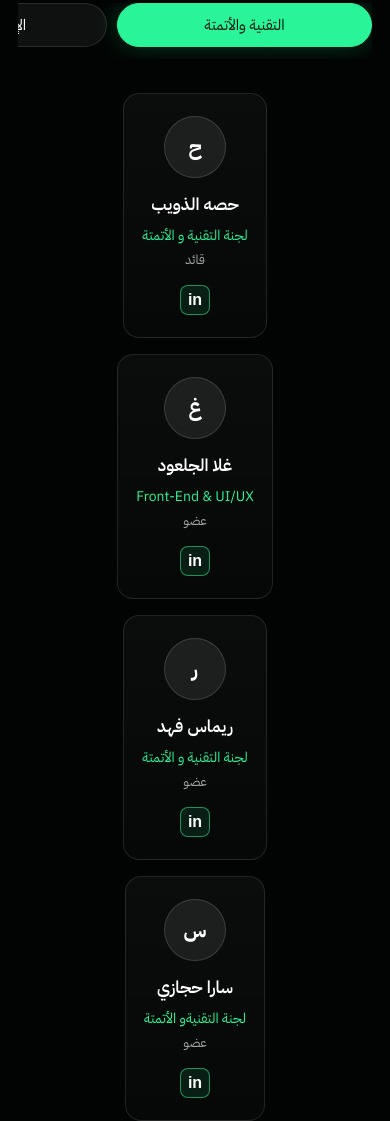
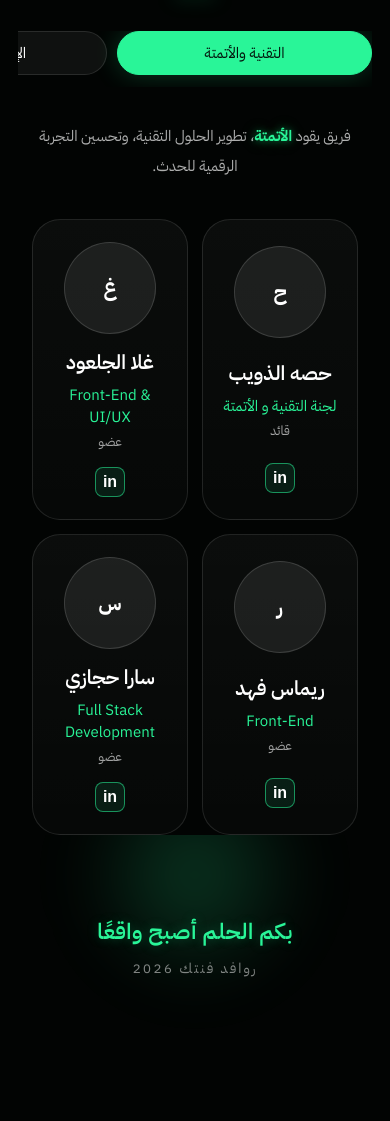
Before and after one commit to Ghalasaab/rawafedfintech-recap, a plain HTML site: page index.html in a window 390 px wide. Shown: the part 4132-5253 px from the top of the page. After the commit the page ends 5161 px from the top, so only its background shows below. Drawn offline with Linux system fonts and the light colour scheme.

Commit message:
update teams descriptions

```diff
--- a/index.html
+++ b/index.html
@@ -149,11 +149,40 @@
         <button class="filter" data-filter="all">الكل</button>
       </div>
 
+      <div class="committee-description">
+
+        <p class="committee-text active" data-desc="tech">
+          فريق يقود <span>الأتمتة</span>، تطوير الحلول التقنية،
+          وتحسين التجربة الرقمية للحدث.
+        </p>
+
+        <p class="committee-text" data-desc="media">
+          فريق يصنع <span>المحتوى</span> ويوثق تفاصيل الحدث
+          بصياغة بصرية وإبداعية مؤثرة.
+        </p>
+
+        <p class="committee-text" data-desc="pr">
+          فريق يهتم بـ <span>العلاقات</span>، التواصل،
+          وتجربة الضيوف والشركاء.
+        </p>
+
+        <p class="committee-text" data-desc="marketing">
+          فريق يقود <span>التسويق</span> وبناء الهوية
+          والوصول للجمهور بطريقة ملهمة.
+        </p>
+
+        <p class="committee-text" data-desc="all">
+          جميع الفرق اجتمعت لصناعة <span>أثر</span>
+          وتجربة تليق بروافد فنتك.
+        </p>
+
+      </div>
+
       <div class="team-grid" id="teamGrid">
         <article class="team-card" data-team="tech"><div class="mini-avatar">ح</div><div><h3>حصه الذويب</h3><p>لجنة التقنية و الأتمتة</p><span>قائد</span></div><a class="linkedin" href="https://www.linkedin.com/in/hessa-althuwaib-870742325?utm_source=share_via&utm_content=profile&utm_medium=member_ios" target="_blank" rel="noreferrer">in</a></article>
         <article class="team-card" data-team="tech"><div class="mini-avatar">غ</div><div><h3>غلا الجلعود</h3><p>Front-End & UI/UX</p><span>عضو</span></div><a class="linkedin" href="https://www.linkedin.com/in/ghala-aljaloud-b377802b9/" target="_blank" rel="noreferrer">in</a></article>
-        <article class="team-card" data-team="tech"><div class="mini-avatar">ر</div><div><h3>ريماس فهد</h3><p>لجنة التقنية و الأتمتة</p><span>عضو</span></div><a class="linkedin" href="https://www.linkedin.com/in/rimas-fahad-493255374?utm_source=share_via&utm_content=profile&utm_medium=member_ios" target="_blank" rel="noreferrer">in</a></article>
-        <article class="team-card" data-team="tech"><div class="mini-avatar">س</div><div><h3>سارا حجازي</h3><p>لجنة التقنيةو الأتمتة</p><span>عضو</span></div><a class="linkedin" href="https://www.linkedin.com/in/hjzsra?utm_source=share&utm_campaign=share_via&utm_content=profile&utm_medium=ios_app" target="_blank" rel="noreferrer">in</a></article>
+        <article class="team-card" data-team="tech"><div class="mini-avatar">ر</div><div><h3>ريماس فهد</h3><p>Front-End</p><span>عضو</span></div><a class="linkedin" href="https://www.linkedin.com/in/rimas-fahad-493255374?utm_source=share_via&utm_content=profile&utm_medium=member_ios" target="_blank" rel="noreferrer">in</a></article>
+        <article class="team-card" data-team="tech"><div class="mini-avatar">س</div><div><h3>سارا حجازي</h3><p>Full Stack Development</p><span>عضو</span></div><a class="linkedin" href="https://www.linkedin.com/in/hjzsra?utm_source=share&utm_campaign=share_via&utm_content=profile&utm_medium=ios_app" target="_blank" rel="noreferrer">in</a></article>
 
         <article class="team-card" data-team="media"><div class="mini-avatar">م</div><div><h3>محمد القحطاني</h3><p>لجنة الإعلام والمحتوى</p><span>عضو</span></div><a class="linkedin" href="https://www.linkedin.com/" target="_blank" rel="noreferrer">in</a></article>
         <article class="team-card" data-team="media"><div class="mini-avatar">س</div><div><h3>سارة الشهري</h3><p>لجنة الإعلام والمحتوى</p><span>عضو</span></div><a class="linkedin" href="https://www.linkedin.com/" target="_blank" rel="noreferrer">in</a></article>
@@ -222,5 +251,16 @@
 
     typeEffect();
     </script>
+    <footer class="footer">
+      <div class="footer-glow"></div>
+
+      <p class="footer-title">
+        بكم الحلم أصبح واقعًا
+      </p>
+
+      <span class="footer-sub">
+        روافد فنتك 2026
+      </span>
+    </footer>
 </body>
 </html>
--- a/script.js
+++ b/script.js
@@ -2,6 +2,15 @@ const filters = document.querySelectorAll('.filter');
 const cards = document.querySelectorAll('.team-card');
 
 const defaultFilter = 'tech';
+
+document.querySelectorAll('.committee-text').forEach((text) => {
+
+  text.classList.toggle(
+    'active',
+    text.dataset.desc === defaultFilter
+  );
+
+});
 
 filters.forEach((btn) => {
 
@@ -14,6 +23,15 @@ filters.forEach((btn) => {
     btn.classList.add('active');
 
     const value = btn.dataset.filter;
+
+    document.querySelectorAll('.committee-text').forEach((text) => {
+
+      text.classList.toggle(
+        'active',
+        text.dataset.desc === value
+      );
+
+    });
 
     cards.forEach((card) => {
 
--- a/styles.css
+++ b/styles.css
@@ -504,9 +504,13 @@ paste at the VERY END
   }
 
   .featured-grid,
-  .team-grid {
-  grid-template-columns: 1fr;
-  gap: 16px;
+  .team-grid{
+    display:grid;
+    grid-template-columns:repeat(auto-fit,minmax(260px,1fr));
+    gap:20px;
+    max-width:1100px;
+    margin:0 auto;
+    padding:0 20px;
   }
 
   .person-card,
@@ -563,7 +567,36 @@ paste at the VERY END
   font-size: 15px;
   line-height: 1.7;
   }
-  }
+
+    .team-grid{
+      grid-template-columns:repeat(2,1fr);
+      gap:14px;
+      padding:0 14px;
+    }
+
+    .team-card{
+      width:100%;
+      min-height:300px;
+      padding:22px 14px;
+      border-radius:28px;
+    }
+
+    .mini-avatar{
+      width:92px;
+      height:92px;
+    }
+
+    .team-card h3{
+      font-size:20px;
+      line-height:1.4;
+    }
+
+    .team-card p{
+      font-size:15px;
+    }
+
+
+
   #changing-word{
     font-size: .75em;
     margin-top: 14px;
@@ -573,3 +606,86 @@ paste at the VERY END
     border-left: 2px solid #29F598;
     padding-left: 6px;
   }
+  .footer{
+    position:relative;
+    padding:80px 20px 50px;
+    text-align:center;
+    overflow:hidden;
+  }
+
+  .footer-glow{
+    position:absolute;
+    top:-80px;
+    left:50%;
+    transform:translateX(-50%);
+    width:240px;
+    height:240px;
+
+    background:radial-gradient(
+      circle,
+      rgba(41,245,152,.22),
+      transparent 70%
+    );
+
+    filter:blur(30px);
+    pointer-events:none;
+  }
+
+  .footer-title{
+    position:relative;
+    margin:0;
+
+    font-size:22px;
+    font-weight:600;
+    letter-spacing:.5px;
+
+    color:#29f598;
+
+    text-shadow:
+      0 0 12px rgba(41,245,152,.25);
+  }
+
+  .footer-sub{
+    position:relative;
+    display:block;
+
+    margin-top:10px;
+
+    font-size:14px;
+    color:rgba(255,255,255,.5);
+
+    letter-spacing:2px;
+  }
+  .committee-description{
+    max-width:760px;
+    margin:18px auto 38px;
+    padding:0 20px;
+    text-align:center;
+  }
+
+  .committee-text{
+    display:none;
+
+    font-family:'IBM Plex Sans Arabic', system-ui, sans-serif;
+
+    font-size:clamp(15px,2vw,18px);
+
+    line-height:2;
+
+    color:rgba(255,255,255,.68);
+  }
+
+  .committee-text.active{
+    display:block;
+  }
+
+  .committee-text span{
+    color:#29f598;
+
+    font-weight:700;
+
+    text-shadow:
+      0 0 8px rgba(41,245,152,.55),
+      0 0 18px rgba(41,245,152,.25);
+  }
+}
```
